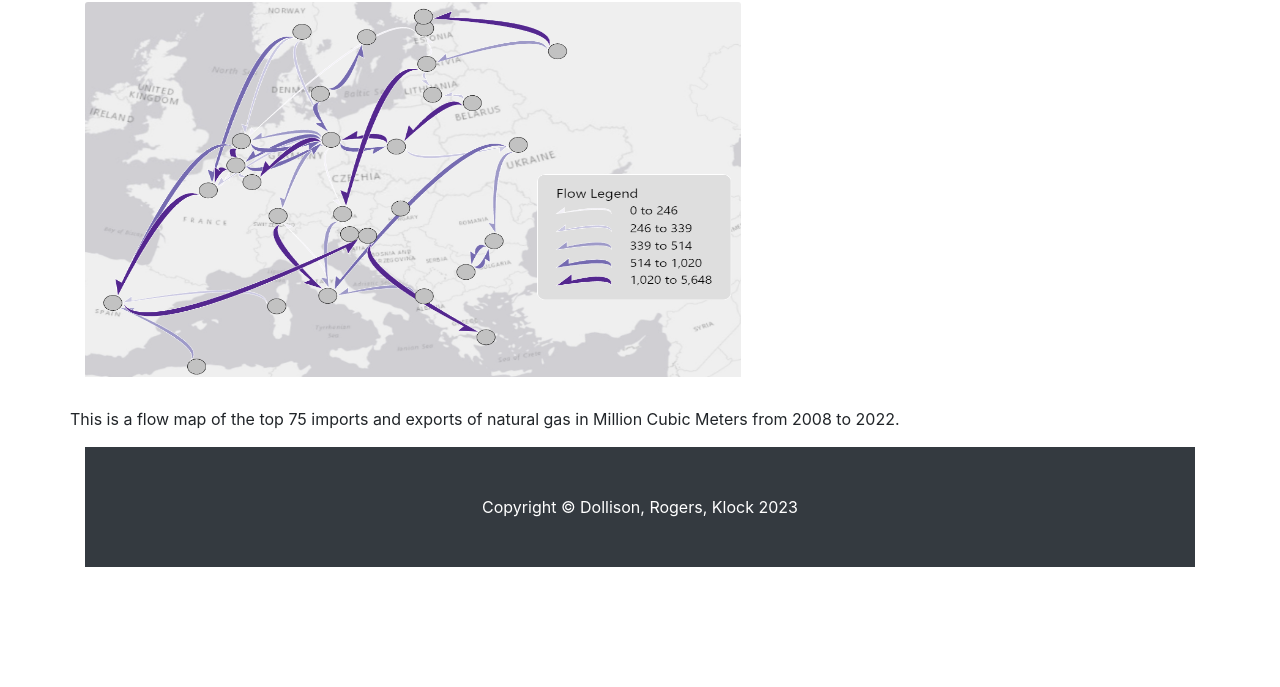
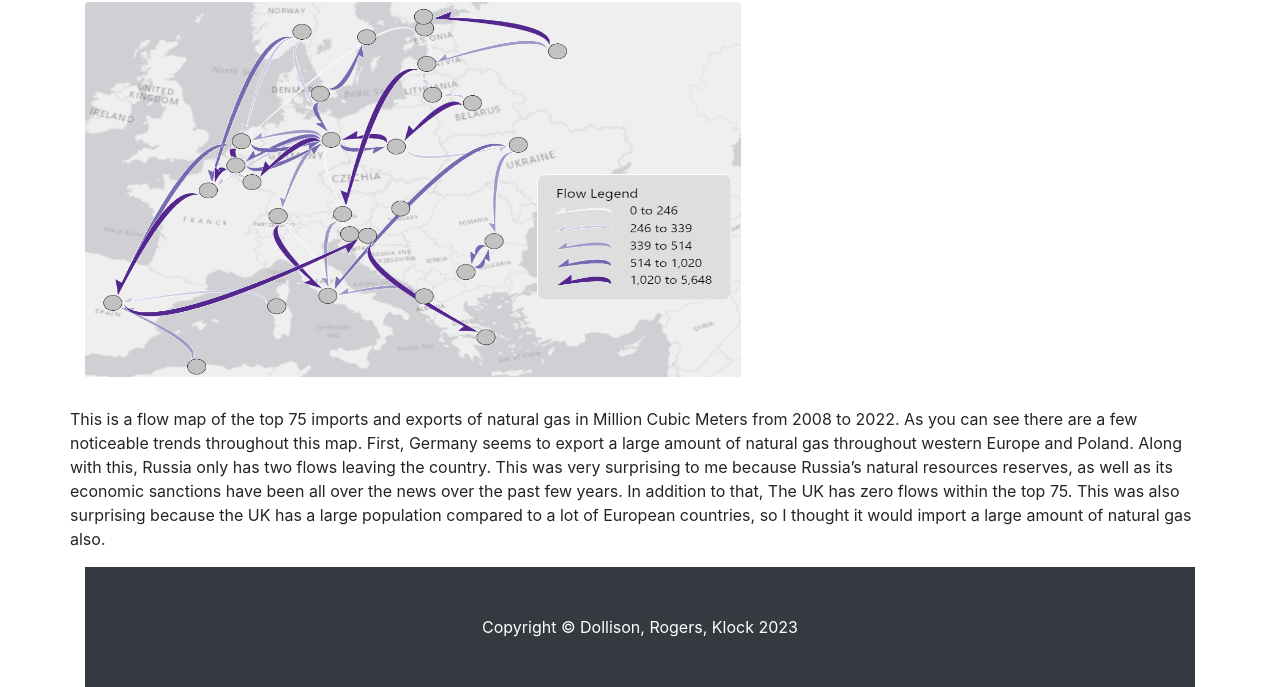
Before and after one commit to ghklock/EuroEnergy, a website: page Europe_Flows.html in a window 1280 px wide. Shown: the part 150-837 px from the top of the page. Before the commit the page ends 800 px from the top, so only its background shows below. Drawn offline with Linux system fonts and the light colour scheme.

Commit message:
Update Europe_Flows.html

```diff
--- a/Europe_Flows.html
+++ b/Europe_Flows.html
@@ -66,7 +66,7 @@
         <p class="card-text">.</p>
         </div>
       <div class="row">
-        <p> This is a flow map of the top 75 imports and exports of natural gas in Million Cubic Meters from 2008 to 2022.   </p>
+        <p> This is a flow map of the top 75 imports and exports of natural gas in Million Cubic Meters from 2008 to 2022. As you can see there are a few noticeable trends throughout this map. First, Germany seems to export a large amount of natural gas throughout western Europe and Poland. Along with this, Russia only has two flows leaving the country. This was very surprising to me because Russia’s natural resources reserves, as well as its economic sanctions have been all over the news over the past few years. In addition to that, The UK has zero flows within the top 75. This was also surprising because the UK has a large population compared to a lot of European countries, so I thought it would import a large amount of natural gas also.</p>
     </div>
 
 
```
